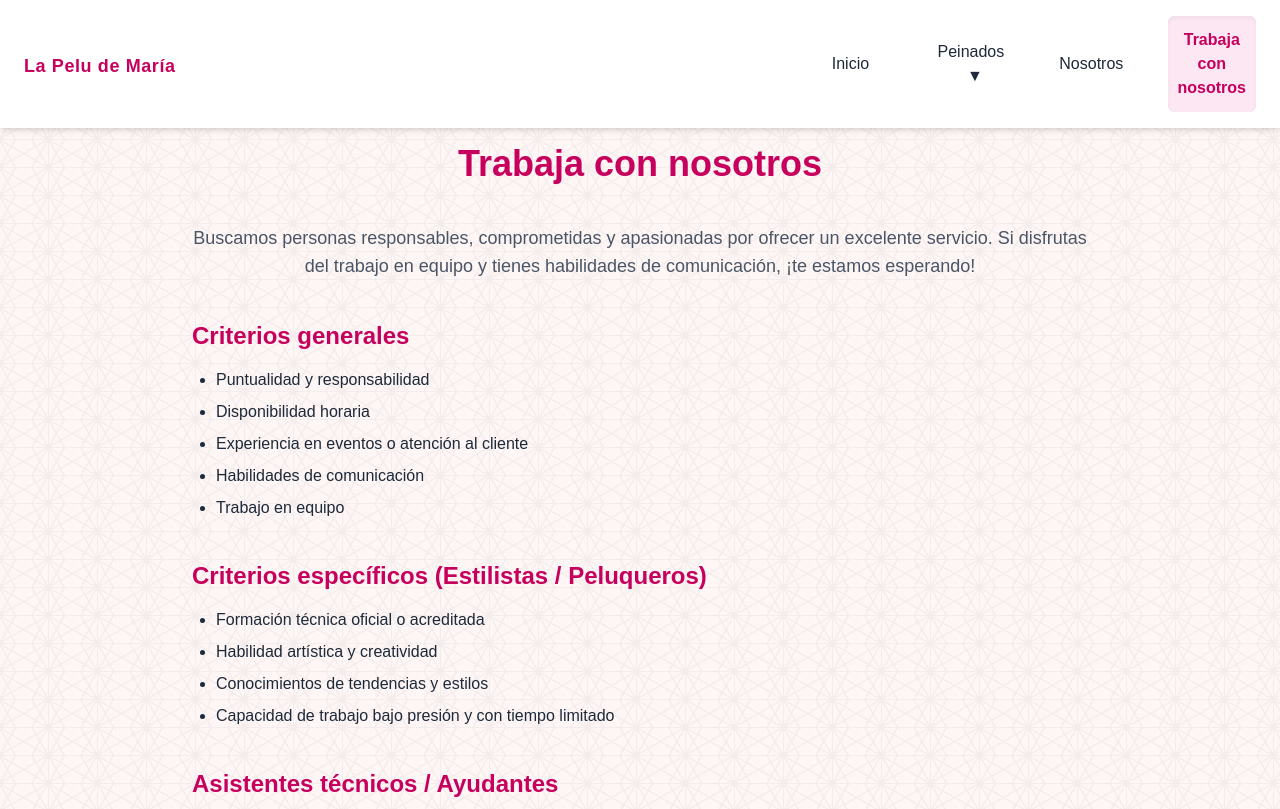
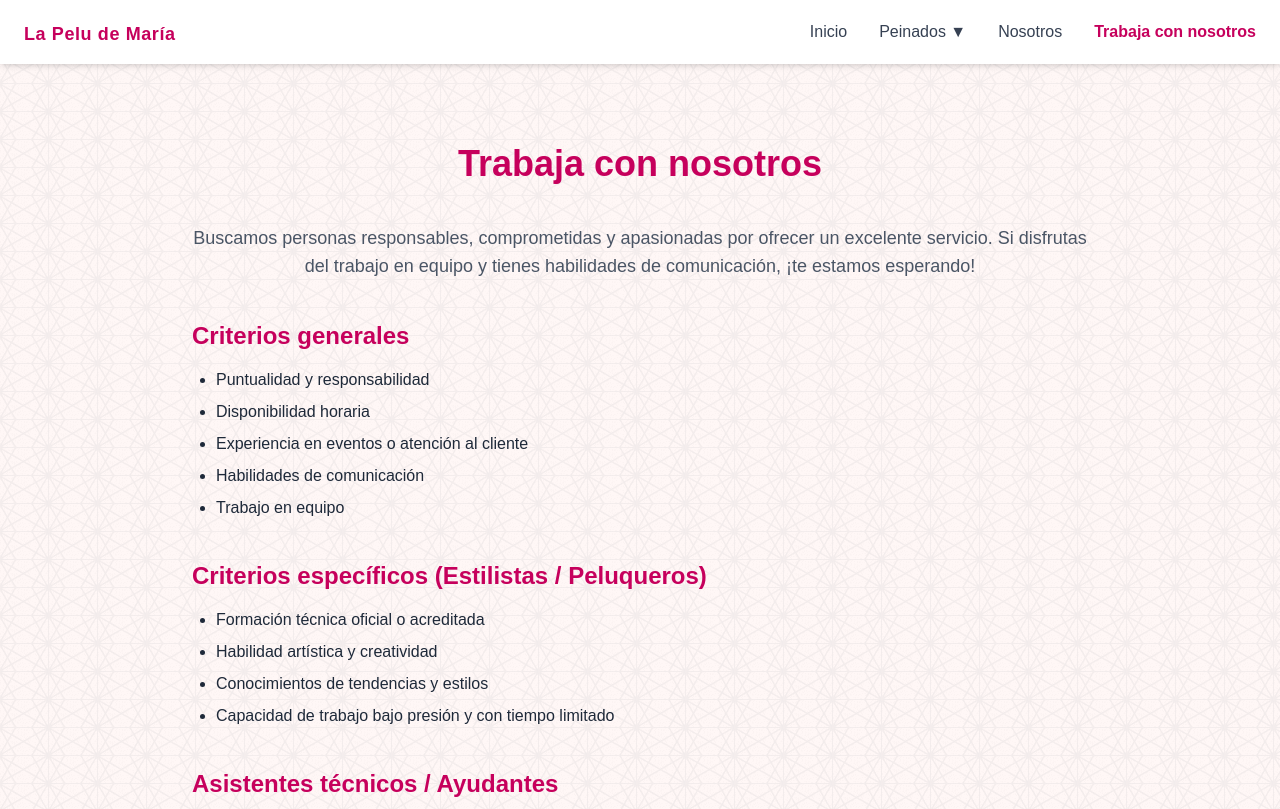
Before and after one commit to AdrianGonzalo/EventoBlog, a Next.js app in the folder web/: page /trabaja in a window 1280 px wide. Shown: the top 809 px of the page. Built offline with nearby package versions, Linux system fonts and the light colour scheme.

Commit message:
arreglo del navbar en modo ordenador

```diff
--- a/web/src/app/components/Navbar.jsx
+++ b/web/src/app/components/Navbar.jsx
@@ -7,35 +7,24 @@ import { Menu, X } from "lucide-react";
 
 export default function Navbar() {
   const pathname = usePathname();
-  const [isMobile, setIsMobile] = useState(false);
   const [menuOpen, setMenuOpen] = useState(false);
   const [openDropdown, setOpenDropdown] = useState(false);
   const dropdownRef = useRef(null);
 
-  // Detectar si es móvil
-  useEffect(() => {
-    const handleResize = () => setIsMobile(window.innerWidth < 768);
-    handleResize();
-    window.addEventListener("resize", handleResize);
-    return () => window.removeEventListener("resize", handleResize);
-  }, []);
-
-  // Cerrar dropdown al hacer clic fuera
+  // Cerrar dropdown móvil al hacer clic fuera
   useEffect(() => {
     const handleClickOutside = (event) => {
       if (dropdownRef.current && !dropdownRef.current.contains(event.target)) {
         setOpenDropdown(false);
       }
     };
-    if (isMobile) document.addEventListener("click", handleClickOutside);
+    document.addEventListener("click", handleClickOutside);
     return () => document.removeEventListener("click", handleClickOutside);
-  }, [isMobile]);
+  }, []);
 
   const toggleDropdown = (e) => {
-    if (isMobile) {
     e.stopPropagation();
     setOpenDropdown(!openDropdown);
-    }
   };
 
   const handleOptionClick = () => {
@@ -50,12 +39,69 @@ export default function Navbar() {
       <nav className="flex justify-between items-center p-4 max-w-7xl mx-auto px-6">
         {/* Logo */}
         <div className="text-2xl font-extrabold text-pink-700 tracking-wide hover:text-pink-600 transition-colors">
-          <Link href="/" className="text-lg" onClick={handleLinkClick}>
+          <Link href="/" onClick={handleLinkClick} className="text-lg">
             La Pelu de María
           </Link>
         </div>
 
-        {/* Botón hamburguesa */}
+        {/* Menú escritorio */}
+        <div className="hidden md:flex gap-8 items-center text-gray-700 font-medium relative">
+          <Link
+            href="/"
+            className={`hover:text-pink-700 transition ${
+              pathname === "/" ? "text-pink-700 font-semibold" : ""
+            }`}
+          >
+            Inicio
+          </Link>
+
+          {/* Dropdown Peinados */}
+          <div className="relative group">
+            <span
+              className={`cursor-pointer hover:text-pink-700 transition ${
+                pathname.startsWith("/peinados")
+                  ? "text-pink-700 font-semibold"
+                  : ""
+              }`}
+            >
+              Peinados ▼
+            </span>
+            <div className="absolute left-0 mt-2 w-44 bg-white border border-pink-100 rounded-md shadow-lg opacity-0 group-hover:opacity-100 invisible group-hover:visible transition-all">
+              <Link
+                href="/peinados/novias"
+                className="block px-4 py-2 hover:bg-pink-50 hover:text-pink-700 text-gray-800"
+              >
+                💍 Novias
+              </Link>
+              <Link
+                href="/peinados/madrinas"
+                className="block px-4 py-2 hover:bg-pink-50 hover:text-pink-700 text-gray-800"
+              >
+                👑 Madrinas
+              </Link>
+            </div>
+          </div>
+
+          <Link
+            href="/nosotros"
+            className={`hover:text-pink-700 transition ${
+              pathname === "/nosotros" ? "text-pink-700 font-semibold" : ""
+            }`}
+          >
+            Nosotros
+          </Link>
+
+          <Link
+            href="/trabaja"
+            className={`hover:text-pink-700 transition ${
+              pathname === "/trabaja" ? "text-pink-700 font-semibold" : ""
+            }`}
+          >
+            Trabaja con nosotros
+          </Link>
+        </div>
+
+        {/* Botón hamburguesa móvil */}
         <button
           className={`md:hidden text-pink-700 transition-transform duration-300 ${
             menuOpen ? "rotate-90 scale-110" : "rotate-0 scale-100"
@@ -64,12 +110,11 @@ export default function Navbar() {
         >
           {menuOpen ? <X size={28} /> : <Menu size={28} />}
         </button>
+      </nav>
 
       {/* Menú móvil */}
       <div
-          className={`${
-            isMobile
-              ? `absolute top-full left-0 w-full flex flex-col items-center gap-3 py-6 text-lg
+        className={`md:hidden absolute top-[64px] left-0 w-full flex flex-col items-center gap-3 py-6 text-lg
           bg-white border-t border-pink-100 shadow-[0_10px_25px_rgba(0,0,0,0.30)]
           transition-all rounded-b-2xl duration-500 ease-[cubic-bezier(0.22,1,0.36,1)]
           origin-top transform
@@ -77,16 +122,12 @@ export default function Navbar() {
             menuOpen
               ? "opacity-100 translate-y-0"
               : "opacity-0 -translate-y-3 pointer-events-none"
-                  }`
-              : "flex gap-8 text-gray-700 font-medium items-center"
           }`}
       >
-          {/* Inicio */}
         <Link
           href="/"
           onClick={handleLinkClick}
-            className={`w-[80%] py-3 text-center rounded-md transition-all duration-300
-              ${
+          className={`w-[80%] py-3 text-center rounded-md transition-all duration-300 ${
             pathname === "/"
               ? "bg-pink-100 text-pink-700 font-semibold shadow-inner"
               : "hover:bg-pink-50 hover:text-pink-700 text-gray-800"
@@ -95,12 +136,11 @@ export default function Navbar() {
           Inicio
         </Link>
 
-          {/* Peinados con dropdown */}
+        {/* Dropdown Peinados móvil */}
         <div ref={dropdownRef} className="w-[80%] flex flex-col items-center">
           <span
             onClick={toggleDropdown}
-              className={`w-full py-3 text-center rounded-md cursor-pointer transition-all duration-300
-                ${
+            className={`w-full py-3 text-center rounded-md cursor-pointer transition-all duration-300 ${
               pathname.startsWith("/peinados")
                 ? "bg-pink-100 text-pink-700 font-semibold shadow-inner"
                 : "hover:bg-pink-50 hover:text-pink-700 text-gray-800"
@@ -117,8 +157,9 @@ export default function Navbar() {
           </span>
 
           <div
-              className={`flex flex-col w-full overflow-hidden transition-all duration-400 ease-out
-                ${openDropdown ? "max-h-40 opacity-100" : "max-h-0 opacity-0"}`}
+            className={`flex flex-col w-full overflow-hidden transition-all duration-400 ease-out ${
+              openDropdown ? "max-h-40 opacity-100" : "max-h-0 opacity-0"
+            }`}
           >
             <Link
               href="/peinados/novias"
@@ -138,12 +179,10 @@ export default function Navbar() {
           </div>
         </div>
 
-          {/* Nosotros */}
         <Link
           href="/nosotros"
           onClick={handleLinkClick}
-            className={`w-[80%] py-3 text-center rounded-md transition-all duration-300
-              ${
+          className={`w-[80%] py-3 text-center rounded-md transition-all duration-300 ${
             pathname === "/nosotros"
               ? "bg-pink-100 text-pink-700 font-semibold shadow-inner"
               : "hover:bg-pink-50 hover:text-pink-700 text-gray-800"
@@ -152,12 +191,10 @@ export default function Navbar() {
           Nosotros
         </Link>
 
-          {/* Trabaja con nosotros */}
         <Link
           href="/trabaja"
           onClick={handleLinkClick}
-            className={`w-[80%] py-3 text-center rounded-md transition-all duration-300
-              ${
+          className={`w-[80%] py-3 text-center rounded-md transition-all duration-300 ${
             pathname === "/trabaja"
               ? "bg-pink-100 text-pink-700 font-semibold shadow-inner"
               : "hover:bg-pink-50 hover:text-pink-700 text-gray-800"
@@ -166,7 +203,6 @@ export default function Navbar() {
           Trabaja con nosotros
         </Link>
       </div>
-      </nav>
     </header>
   );
 }
```
Lines whose indentation alone changed are shown as unchanged.
